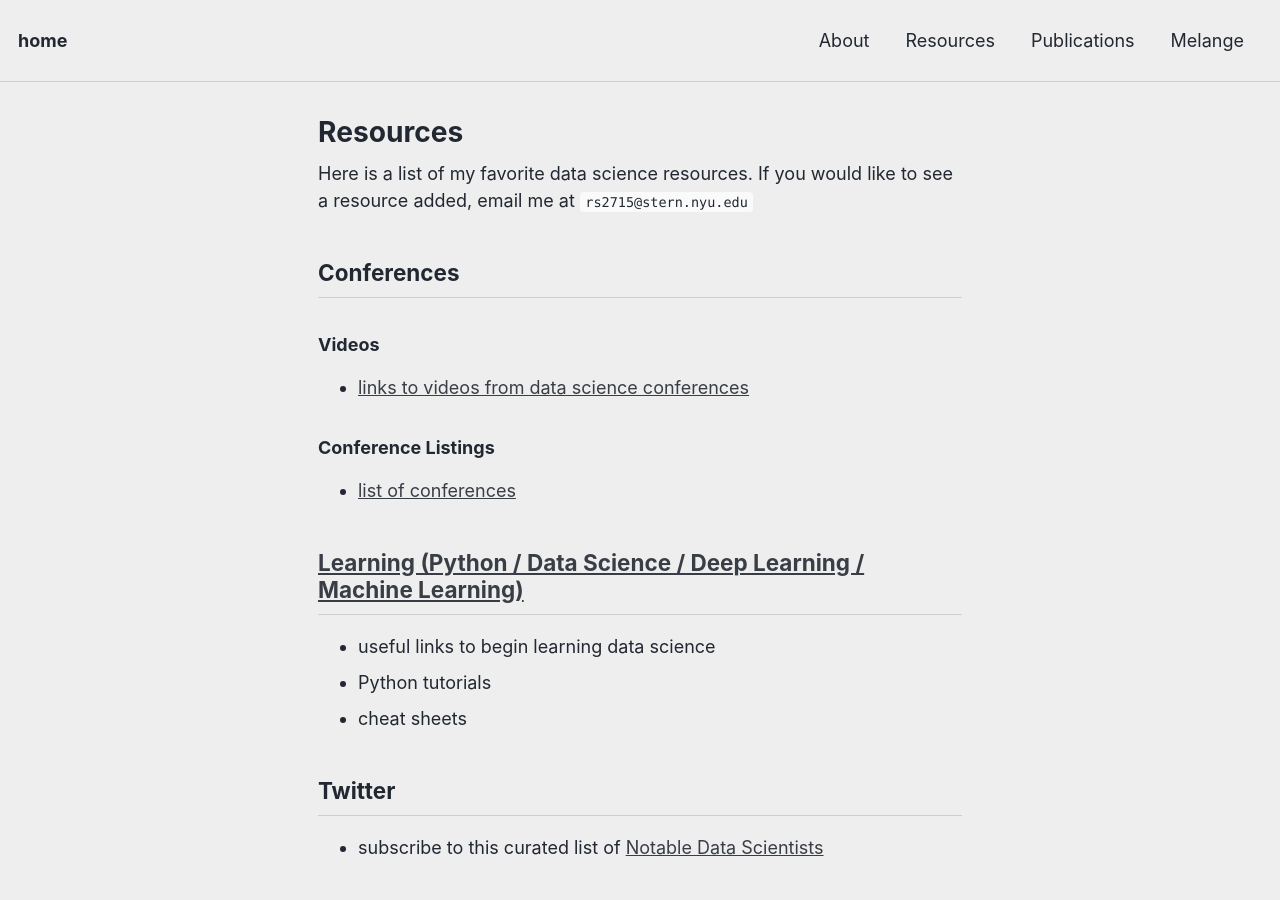
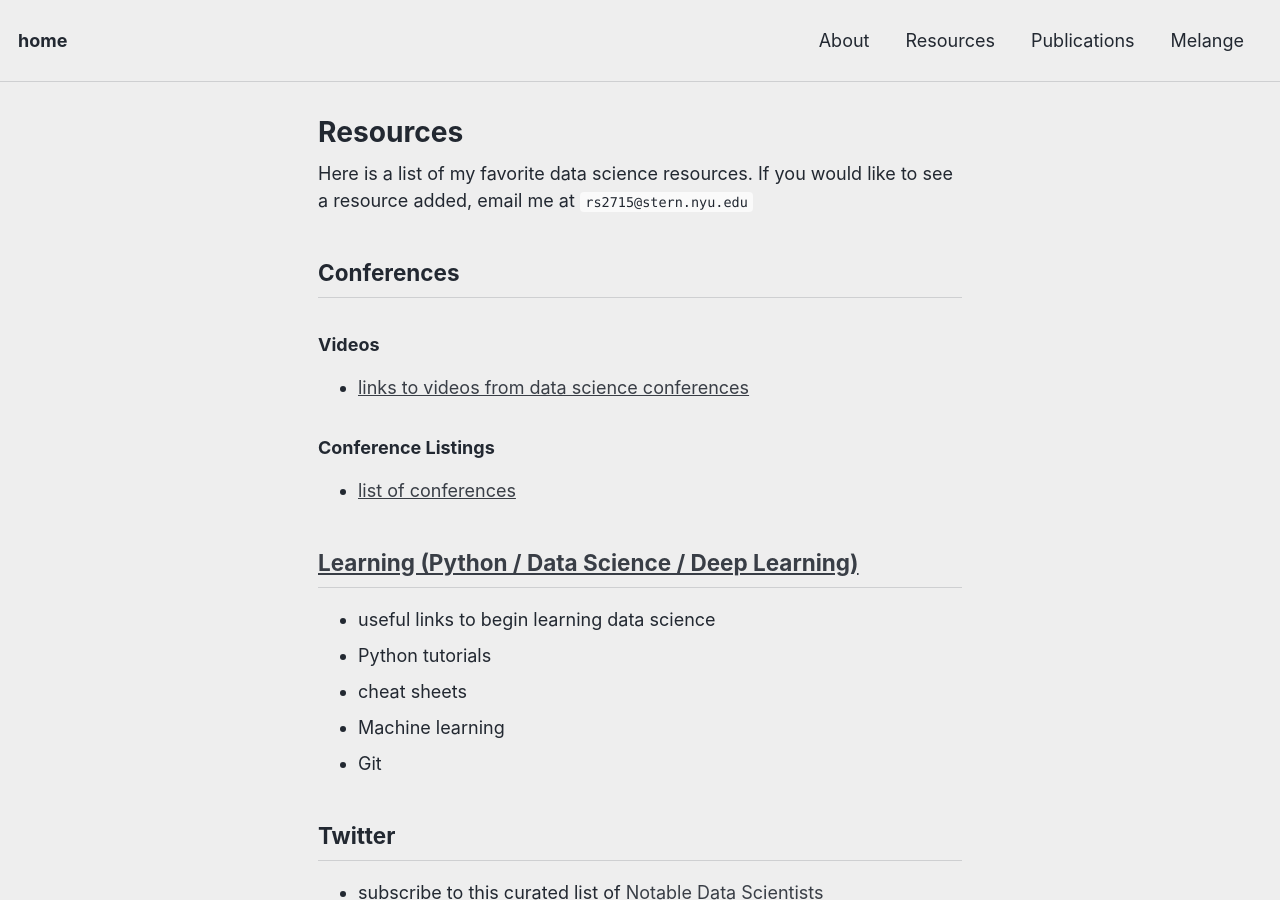
Before and after one commit to reshamas/reshamas.github.io, a Jekyll site: the page built from resources/index.md, in a window 1280 px wide and 900 px high. Built offline with Jekyll 4.4.1, drawn with Linux system fonts in a browser that asks for light colours.

Commit message:
Update index.md

```diff
--- a/resources/index.md
+++ b/resources/index.md
@@ -14,10 +14,12 @@ Here is a list of my favorite data science resources.  If you would like to see
 ### Conference Listings
 - [list of conferences](https://github.com/WiMLDS/conferences)
 
-## [Learning (Python / Data Science / Deep Learning / Machine Learning)](ds_learning.md)
+## [Learning (Python / Data Science / Deep Learning)](ds_learning.md)
 * useful links to begin learning data science
 * Python tutorials
 * cheat sheets
+* Machine learning
+* Git
 
 ## Twitter
 * subscribe to this curated list of [Notable Data Scientists](https://twitter.com/reshamas/lists/notable-data-scientists/members)
```
